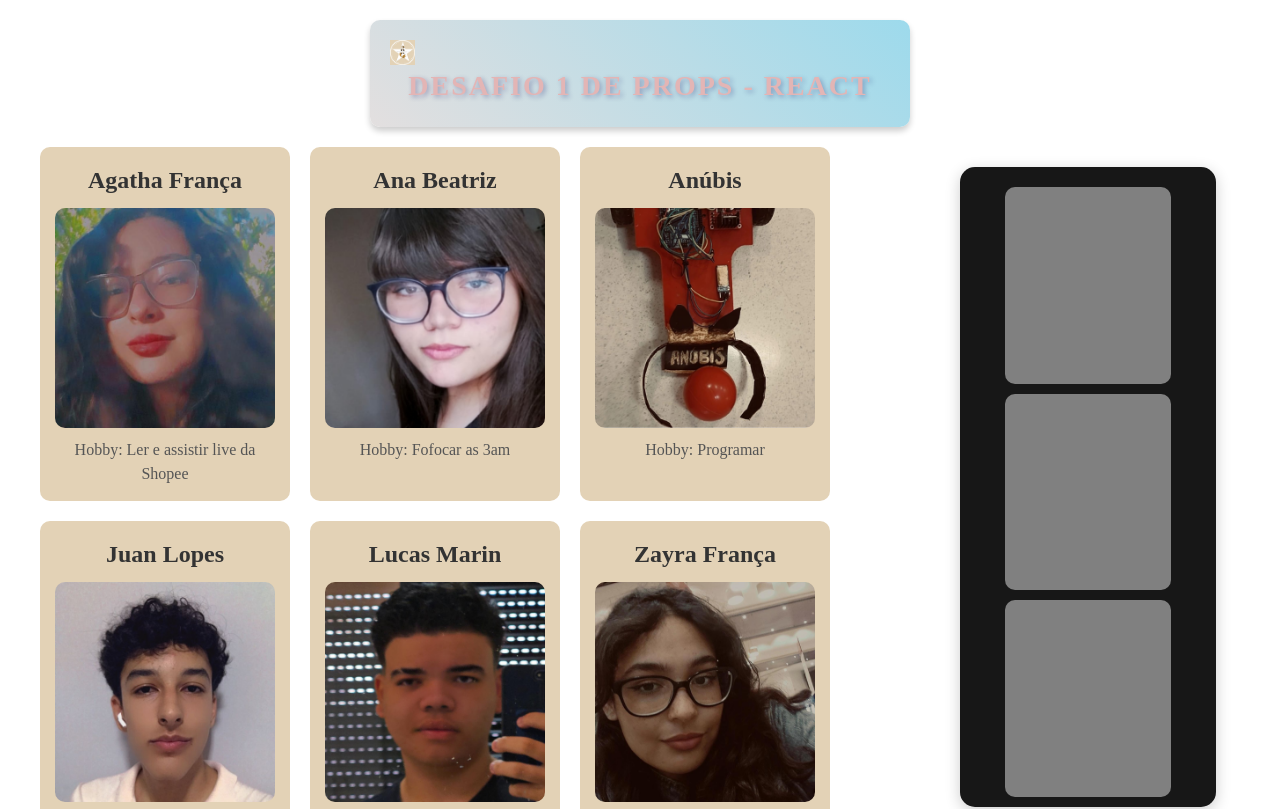
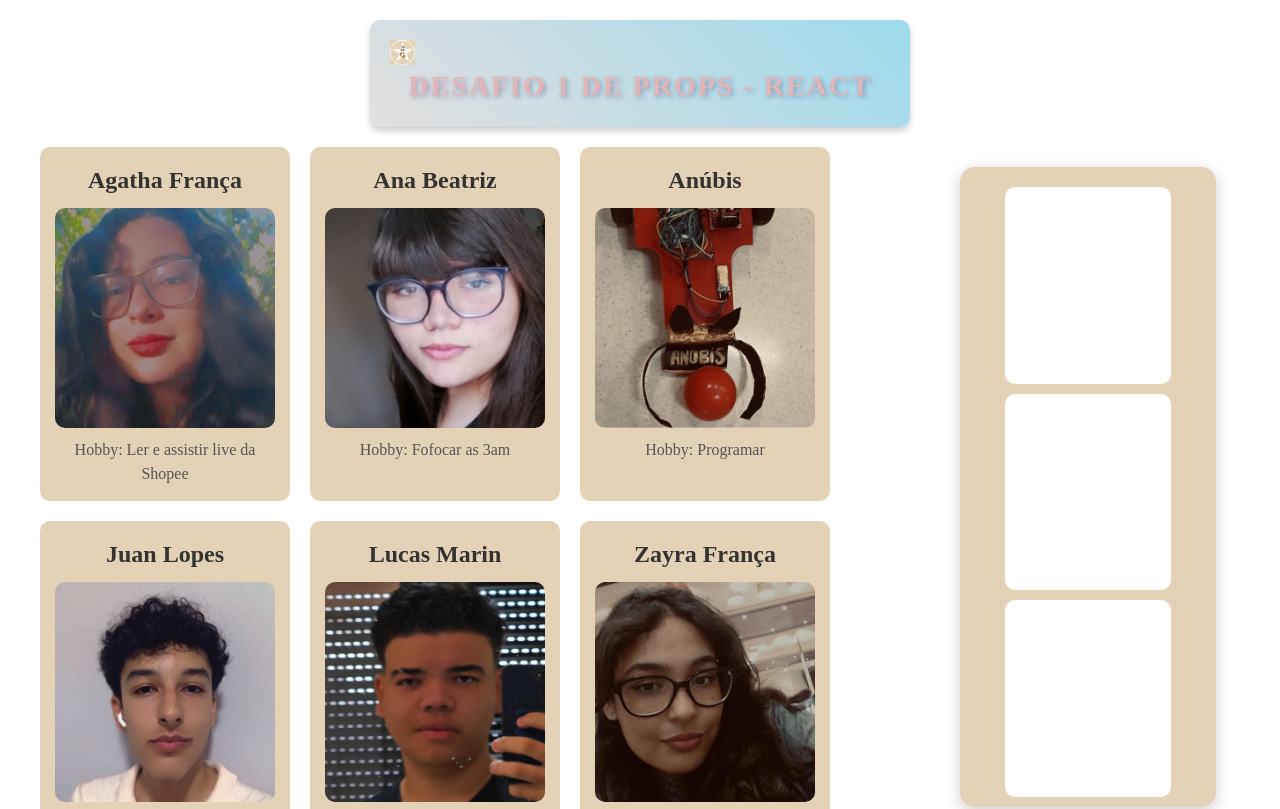
Before and after one commit to JuanMOLopes/perfis-grupo2, a React (Vite) app: page / in a window 1280 px wide. Shown: the top 809 px of the page. Built offline with nearby package versions, Linux system fonts and the light colour scheme.

Commit message:
Update Lado.css
Alterações de design(lado)

```diff
--- a/src/components/Lado/Lado.css
+++ b/src/components/Lado/Lado.css
@@ -1,5 +1,5 @@
 .alinhamento {
-    background-color: rgb(23, 23, 23);
+    background-color: #e3d2b6;
     display: flex;
     flex-direction: column;
     align-items: center;
@@ -15,8 +15,8 @@
     margin: 10;
     margin-top: 10px;
     padding: 20px;
-    background-color: gray;
-    color: white;
+    background-color: rgb(255, 255, 255);
+    color: #333333;
     font-weight: bold;
     text-align: center;
     border-radius: 10px;
@@ -30,7 +30,7 @@
 }
 
 .alinhamento p:hover{
-        color: #8beb90;
-        filter: drop-shadow(7px 7px 7px #a3f0a6);
+        color: #d49400;
+        filter: drop-shadow(7px 7px 7px #d49400);
         transition: 1.0s;
 }
```
